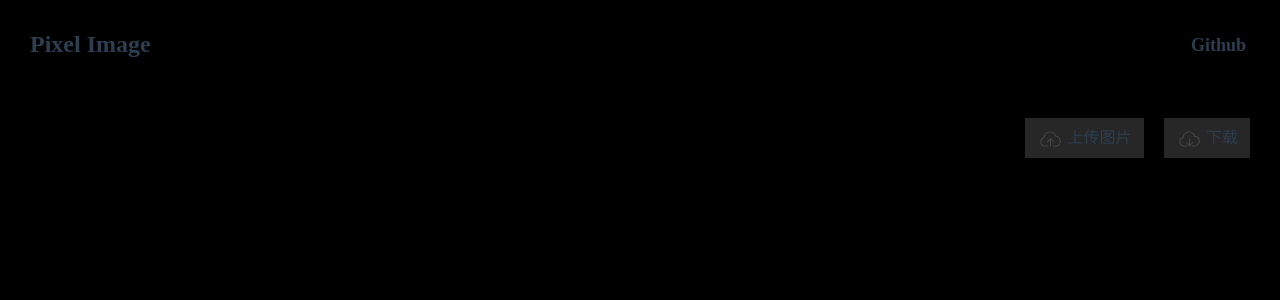
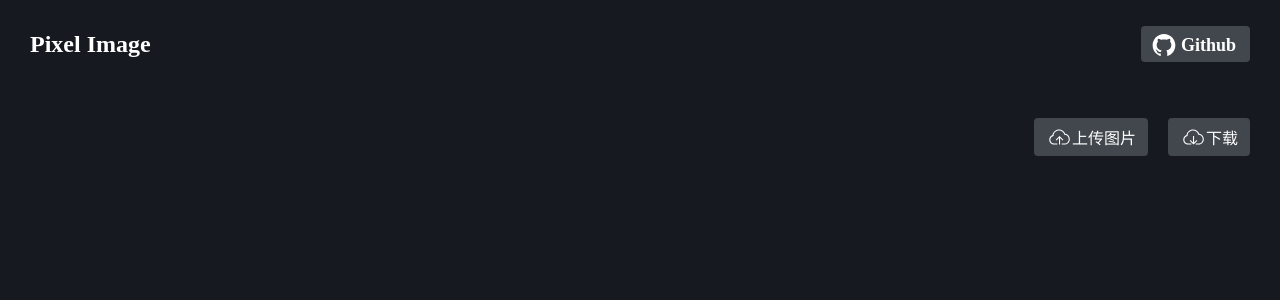
Before and after one commit to Dengcaocao/vue-project, a Vue app in the folder image-to-pixel-style/: page / in a window 1280 px wide. Shown: the top 300 px of the page. Built offline with nearby package versions, Linux system fonts and the light colour scheme.

Commit message:
image-to-pixel-style | 修改样式

```diff
--- a/image-to-pixel-style/src/App.vue
+++ b/image-to-pixel-style/src/App.vue
@@ -5,12 +5,12 @@
       <div class="action">
         <button class="upload" ref="upload" @click="uploadFile">
           <img src="@/assets/upload.svg" />
-          上传图片
+          <span>上传图片</span>
         </button>
         <input style="display: none;" type="file" ref="file" @change="getFile">
         <button class="download" ref="download">
           <img src="@/assets/download.svg" />
-          下载
+          <span>下载</span>
         </button>
       </div>
     </div>
@@ -80,7 +80,7 @@ const drawImage = (img: HTMLImageElement, width: number, height: number) =>  {
   drawPXCanvas(pxMap)
 }
 
-const size = 10
+const size = 8
 interface IColorblock {
   x: number,
   y: number,
@@ -127,17 +127,24 @@ function drawPXCanvas (pxMap) {
     position: absolute;
     top: 30px;
     right: 30px;
+    display: flex;
+    align-items: center;
     button {
+      overflow: hidden;
+      display: flex;
+      align-items: center;
       border: 0;
       outline: none;
       font-size: 16px;
       padding: 6px 12px;
       cursor: pointer;
-      color: var(--color-text);
-      background-color: var(--vt-c-text-light-2);
+      color: #fff;
+      border-radius: 4px;
+      background-color: #41474d;
       img {
         width: 26px;
-        vertical-align: middle;
+        filter: drop-shadow(#fff 100px 0);
+        transform: translateX(-100px);
       }
     }
     .upload {
--- a/image-to-pixel-style/src/assets/base.css
+++ b/image-to-pixel-style/src/assets/base.css
@@ -63,6 +63,6 @@ body {
   min-height: 100vh;
   color: var(--color-text);
   background: var(--color-background);
-  background-color: #000;
+  background-color: #161a20;
   transition: color 0.5s, background-color 0.5s;
 }
--- a/image-to-pixel-style/src/components/layout/hearder.vue
+++ b/image-to-pixel-style/src/components/layout/hearder.vue
@@ -19,18 +19,26 @@
   align-items: center;
   padding: 0 30px;
   height: 88px;
+  // background-color: #0e1116;
   .logo-warp {
     h2 {
+      color: #fff;
       font-weight: bolder;
     }
   }
   .store {
+    overflow: hidden;
     display: block;
     line-height: 30px;
-    color: var(--color-text);
+    color: #fff;
+    padding: 2px 10px;
+    border-radius: 4px;
+    background-color: #41474d;
     img {
-      width: 30px;
+      width: 26px;
       vertical-align: middle;
+      filter: drop-shadow(#fff 100px 0);
+      transform: translateX(-100px);
     }
     span {
       margin: 4px;
```
